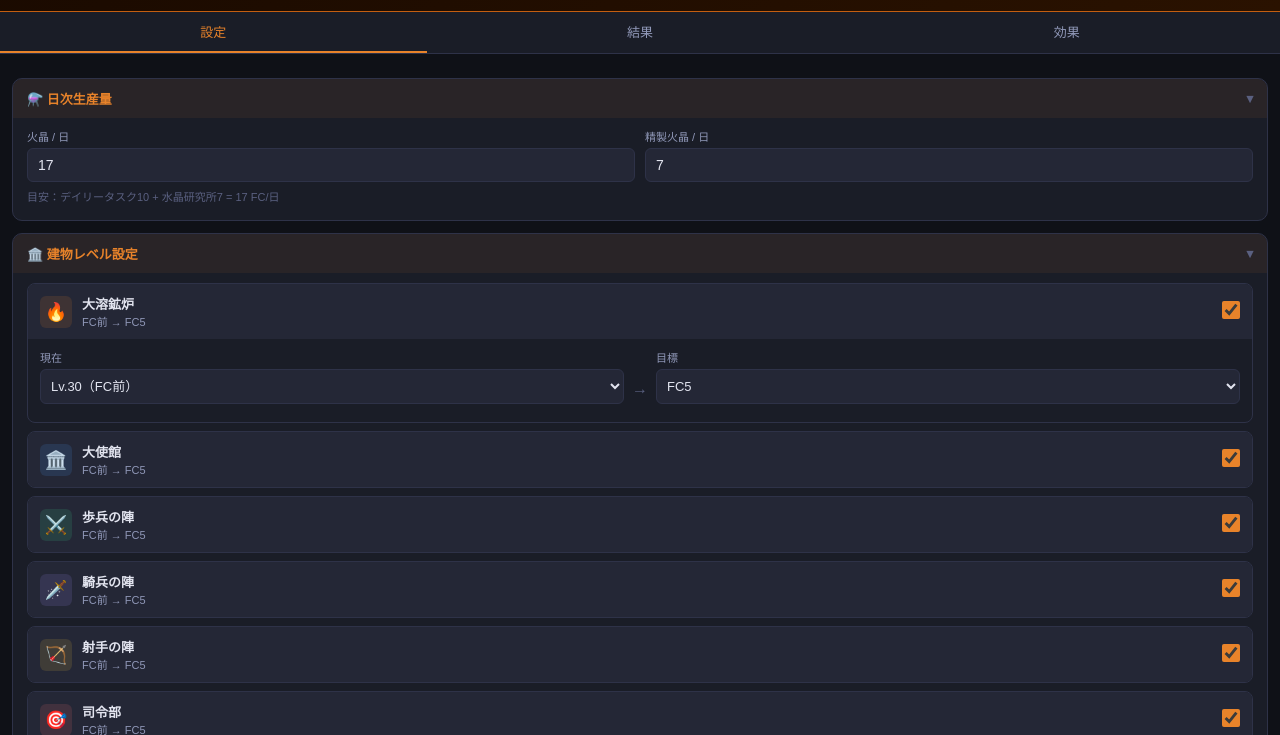
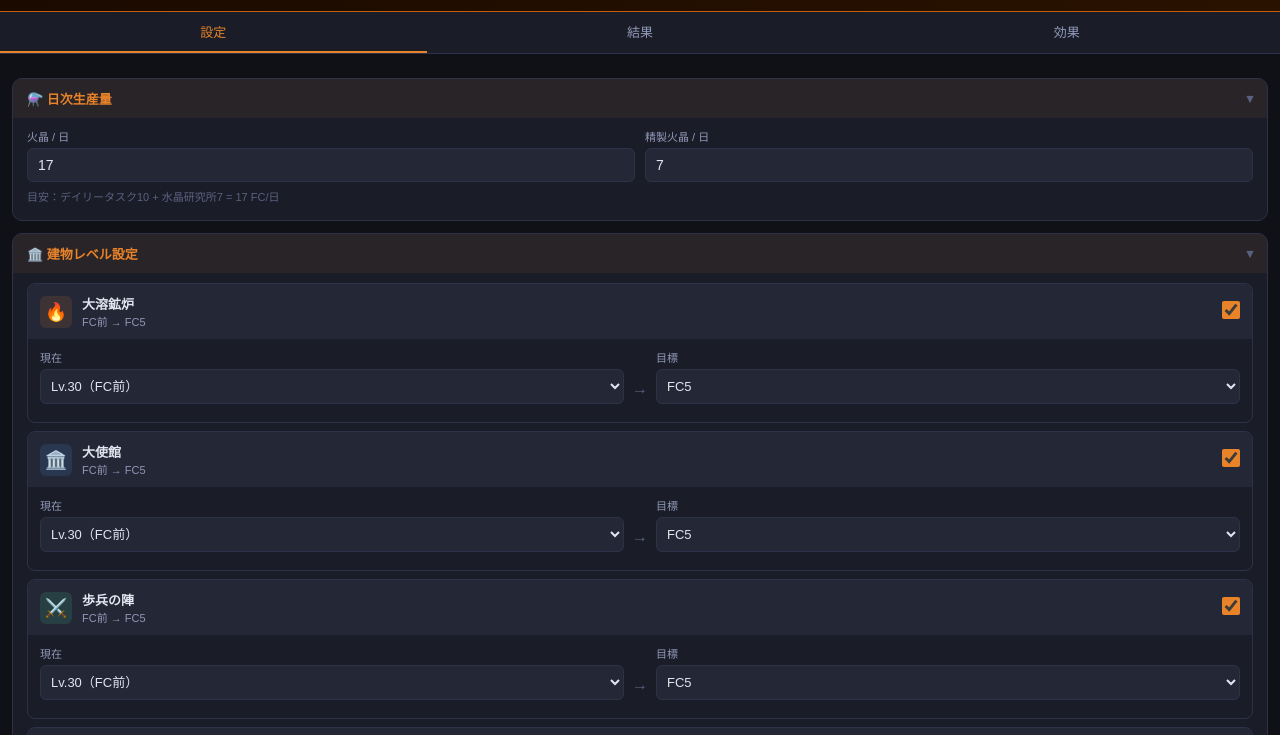
Before and after one commit to summy3598j/wos, a plain HTML site: page fc-calculator.html in a window 1280 px wide. Shown: the part 62-797 px from the top of the page. Drawn offline with Linux system fonts and the light colour scheme.

Commit message:
fix: expand all building level inputs by default
https://claude.ai/code/session_01LNUv6b8o4uk1jxwGE38UvQ

```diff
--- a/fc-calculator.html
+++ b/fc-calculator.html
@@ -341,10 +341,11 @@ function initBuildings() {
     + '</div></div></div>'
   ).join('');
 
+  // Set defaults: all from FC0, target FC5, all expanded
   BUILDINGS.forEach(b => {
     document.getElementById('to-' + b.id).value = '5-0';
     updateSub(b.id);
-    if (b.id === 'furnace') toggleBuilding('furnace');
+    toggleBuilding(b.id);
   });
 }
 
```
